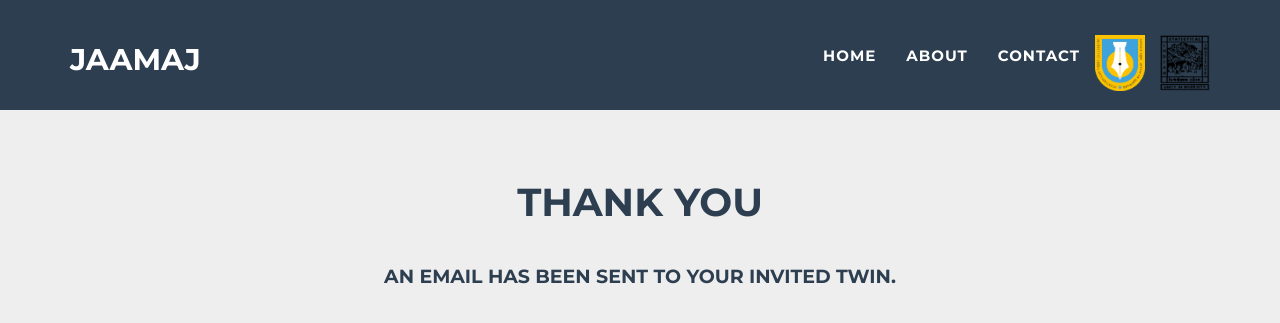
After one commit to Gautam0/twindb, a Django app: page /thank_page in a window 1280 px wide. The commit adds this page. Shown: the top 323 px of the page. Run offline with Django 3.2, Linux system fonts and the light colour scheme; some libraries are stand-ins or nearby versions.

Commit message:
add code things

```diff
--- a/mainapp/models.py
+++ b/mainapp/models.py
@@ -7,3 +7,9 @@ class UserInfo(models.Model):
 
 	def __str__(self):
 		return (self.email_one + " and " + self.email_two)
+
+class Invitation(models.Model):
+	invited_by = models.CharField(max_length=50)
+
+	def __str__(self):
+		return (self.invited_by)
--- a/mainapp/static/css/signin.css
+++ b/mainapp/static/css/signin.css
@@ -44,3 +44,7 @@ body {
   margin-top: 120px;
   margin-bottom: 150px;
 }
+.formpage iframe {
+  width: 100% !important;
+  height: 1200px !important;
+}
--- /dev/null
+++ b/mainapp/templates/thank_you.html
@@ -0,0 +1,9 @@
+{% extends 'base.html' %}
+
+{% block content %}
+	<div class="container formpage">
+		<h1 class="text-center"> Thank You </h1>
+		<hr>
+		<h4 class="text-center">An email has been sent to your invited twin.</h4>
+	</div>
+{% endblock %}
--- a/mainapp/urls.py
+++ b/mainapp/urls.py
@@ -4,6 +4,8 @@ from . import views
 
 urlpatterns = [
 	url(r'^$', views.index),
-	url(r'^fcuk/$', views.formpage),
+	url(r'^google_form/$', views.google_form),
 	url(r'^emailsubmit$', views.emailsubmit),
+	url(r'^invite$', views.invite),
+	url(r'^thank_page$', views.thank_page),
 ]
--- a/mainapp/views.py
+++ b/mainapp/views.py
@@ -1,5 +1,5 @@
-from django.shortcuts import render, HttpResponse
-from .forms import EmailSubmit
+from django.shortcuts import render, HttpResponse, HttpResponseRedirect
+from .forms import EmailSubmit, InviteForm
 from django.conf import settings
 from django.core.mail import send_mail
 
@@ -8,11 +8,12 @@ from django.core.mail import send_mail
 # Create your views here.
 def index(request):
 	form = EmailSubmit()
-	return render(request, "index.html", {'form': form})
+	form_two = InviteForm()
+	return render(request, "index.html", {'form': form, 'form_two': form_two})
 
-def formpage(request):
+def google_form(request):
 	print("hola")
-	return render(request, "FormPage.html")
+	return render(request, "googleform.html")
 
 def emailsubmit(request):
 	form_data = EmailSubmit(request.POST)
@@ -28,4 +29,22 @@ def emailsubmit(request):
          [e1, e2], fail_silently=False)
 	print("Email successfully sent to you and your twin. Please go to your mail address.")
 	saved_data.save()
-	return HttpResponse(saved_data)
+	return HttpResponseRedirect('/google_form')
+
+def invite(request):
+	form_data = InviteForm(request.POST)
+
+	saved_data = form_data.save(commit=False)
+	email = saved_data.invited_by
+
+	email_sub = 'Twin study form.'
+	email_mgs = 'Thank you for sign up. Please click this google form. https://docs.google.com/forms/d/e/1FAIpQLSfeFYikE4_LmlYG9kNF7LW4XoKdpT18euHzfqqUtPYCUdwXrA/viewform'
+
+	sent = send_mail(email_sub, email_mgs, settings.EMAIL_HOST_USER,
+         [email], fail_silently=False)
+	print("Email successfully sent to you and your twin. Please go to your mail address.")
+	saved_data.save()
+	return HttpResponseRedirect('/thank_page', {'success': success})
+
+def thank_page(request):
+	return render(request, 'thank_you.html')
```
Also changed, not shown: mainapp/forms.py (+13 -3 lines), mainapp/templates/googleform.html (added, +8 -0 lines), mainapp/templates/index.html (+9 -11 lines), db.sqlite3, mainapp/migrations/0002_invitation.py (added).
